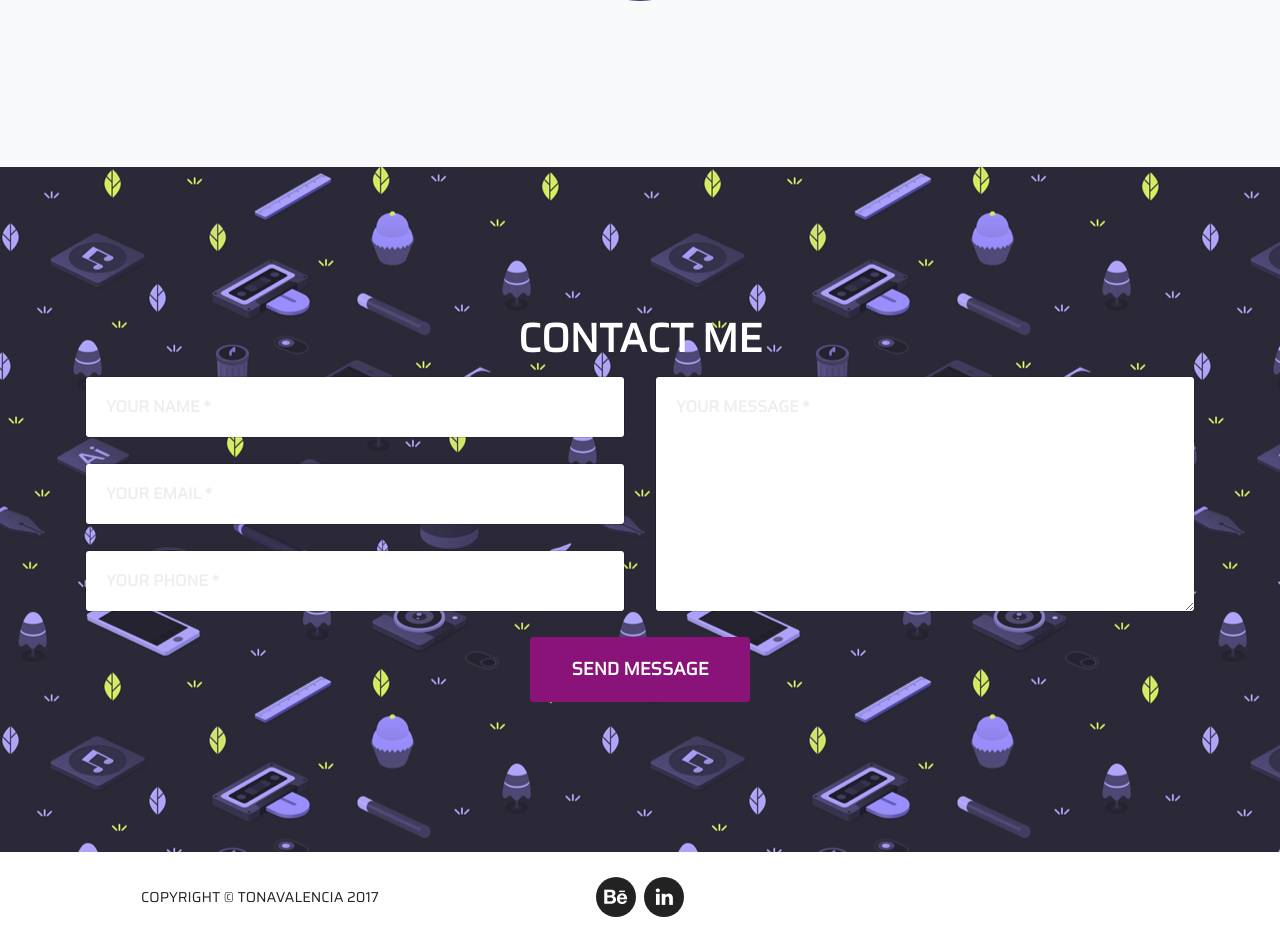
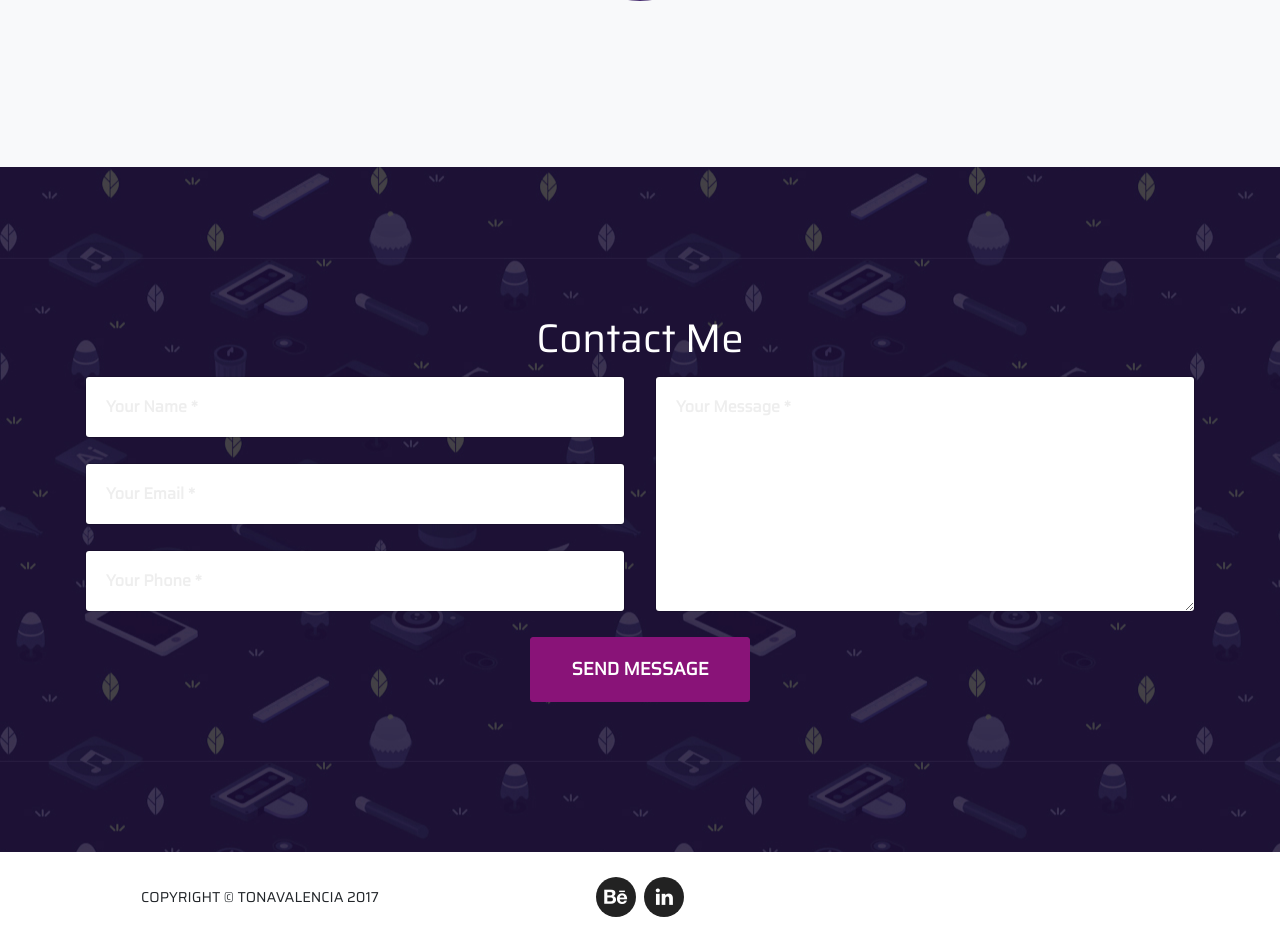
Before and after one commit to TonaValencia/paulavalencia.github.io, a PHP site: page / in a window 1280 px wide. Shown: the part 4475-5417 px from the top of the page. Run offline with PHP 8.4, Linux system fonts and the light colour scheme; some web fonts are replaced.

Commit message:
Add files via upload

```diff
--- a/css/agency.css
+++ b/css/agency.css
@@ -12,7 +12,6 @@
 	    color: #b669f9; }
 
 	h1,
-	h2,
 	h3,
 	h4,
 	h5,
@@ -433,7 +432,7 @@
 
 	section#contact {
 	  background-color: #222222;
-	  background-image: url("../img/bg.jpg");
+	  background-image: url("../img/bg1.jpg");
 	  background-repeat: repeat;
 	  background-position: left; }
 	  section#contact .section-heading {
@@ -454,24 +453,24 @@
 	    font-weight: 700;
 	    color: #eeeeee;
 	    font-family: 'Saira', Helvetica, Arial, sans-serif;
-	    text-transform: uppercase; }
+	    }
 	  section#contact :-moz-placeholder {
 	    font-weight: 700;
 	    color: #eeeeee;
 	    /* Firefox 18- */
 	    font-family: 'Saira', Helvetica, Arial, sans-serif;
-	    text-transform: uppercase; }
+	     }
 	  section#contact ::-moz-placeholder {
 	    font-weight: 700;
 	    color: #eeeeee;
 	    /* Firefox 19+ */
 	    font-family: 'Saira', Helvetica, Arial, sans-serif;
-	    text-transform: uppercase; }
+	     }
 	  section#contact :-ms-input-placeholder {
 	    font-weight: 700;
 	    color: #eeeeee;
 	    font-family: 'Saira', Helvetica, Arial, sans-serif;
-	    text-transform: uppercase; }
+	 }
 	  section#contact .text-danger {
 	    color: #e74c3c; }
 
```
